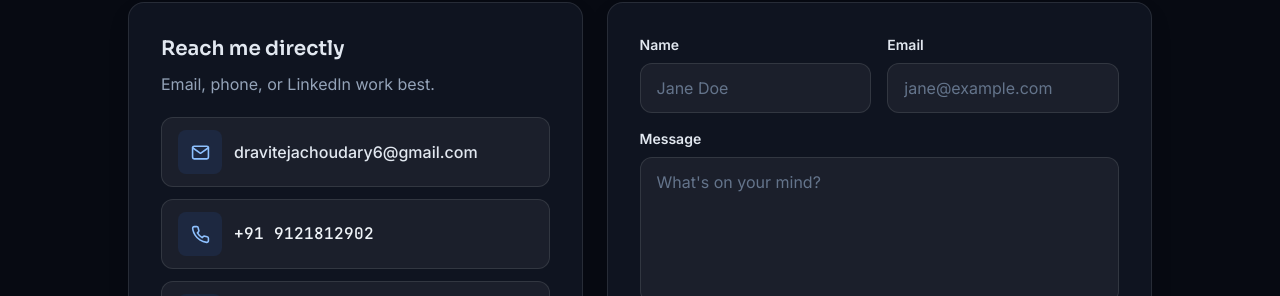
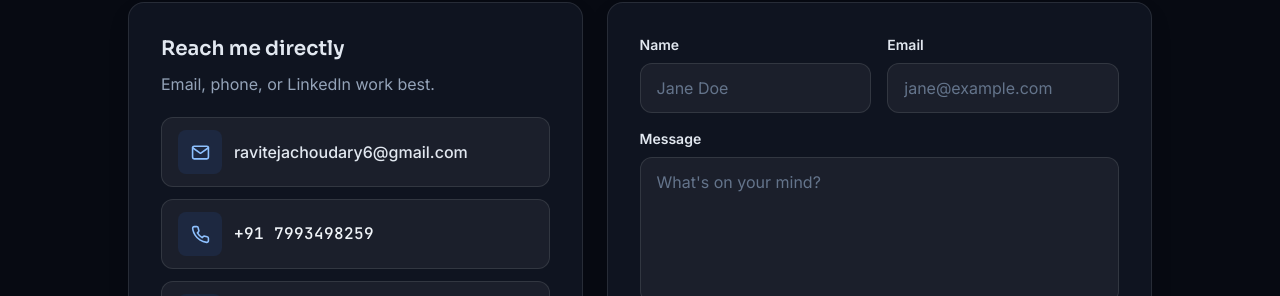
Before and after one commit to RaviCloudFuze/portfolio-website, a Next.js app: page / in a window 1280 px wide. Shown: the part 8014-8310 px from the top of the page. Built offline with nearby package versions, Linux system fonts and the light colour scheme; no server answers.

Commit message:
Updating email and num

```diff
--- a/data/site.ts
+++ b/data/site.ts
@@ -4,8 +4,8 @@ export const siteConfig = {
   tagline:
     "Result-oriented backend engineer with 3+ years building scalable microservices, REST APIs, and data-driven systems in Java and Spring Boot. I care about performance, clean code, and shipping end-to-end.",
   location: "Hyderabad, India",
-  email: "dravitejachoudary6@gmail.com",
-  phone: "+91 9121812902",
+  email: "ravitejachoudary6@gmail.com",
+  phone: "+91 7993498259",
   url: "https://raviteja.dev",
   resumeUrl: "/resume.pdf",
   socials: {
```
